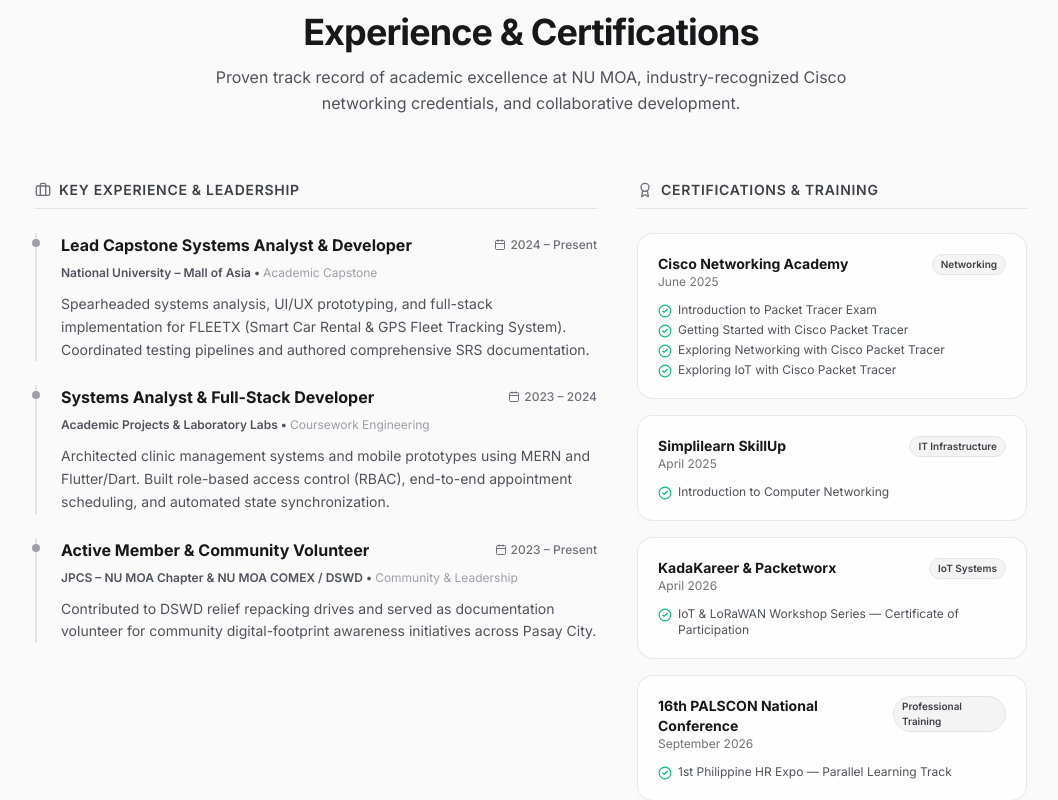
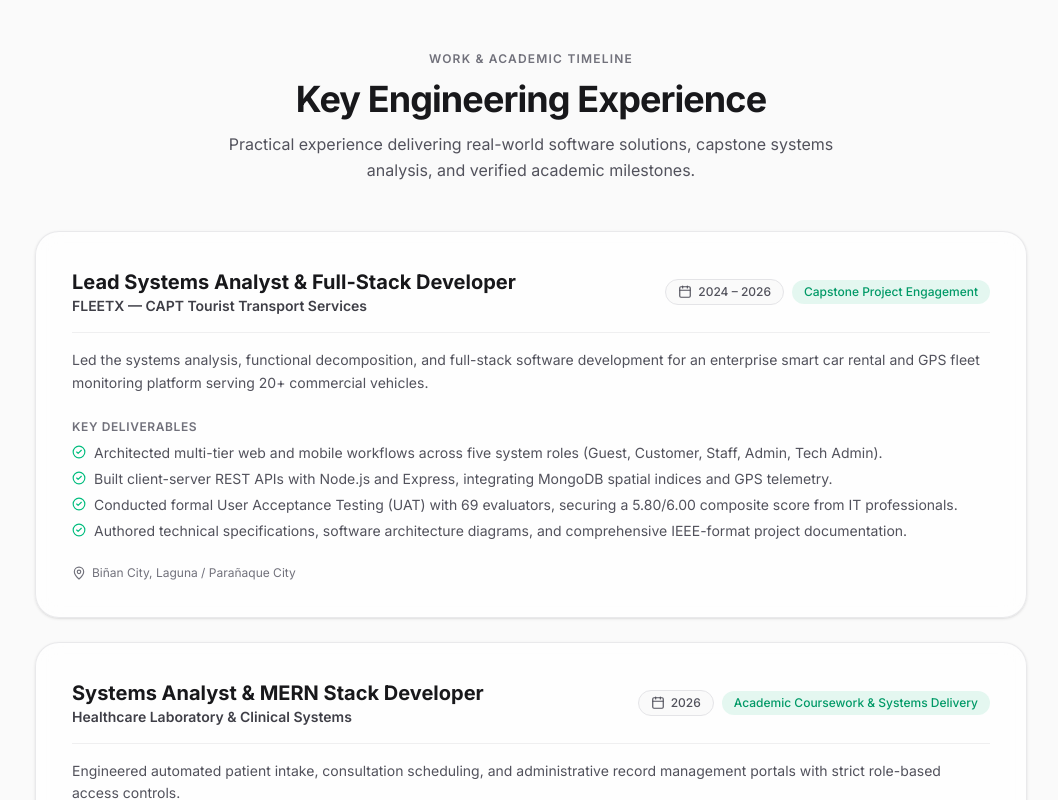
Before and after one commit to MicoBeginner/portfolio-suello, a Next.js app: page / in a window 1280 px wide. Shown: the part 2720-3520 px from the top of the page, without its empty margins (109-1167 px from the left). Built offline with nearby package versions, Linux system fonts and the light colour scheme.

Commit message:
updating the details inside experiences

```diff
--- a/src/components/Experience.tsx
+++ b/src/components/Experience.tsx
@@ -1,188 +1,135 @@
 "use client";
 
-import { motion } from "framer-motion";
-import {
-  Award,
-  Briefcase,
-  GraduationCap,
-  CheckCircle2,
-  Calendar,
-} from "lucide-react";
+import { Briefcase, Calendar, MapPin, CheckCircle2 } from "lucide-react";
 
-export default function Experience() {
-  const experiences = [
+interface ExperienceItem {
+  id: string;
+  role: string;
+  organization: string;
+  period: string;
+  location: string;
+  type: string;
+  description: string;
+  highlights: string[];
+}
+
+const experiences: ExperienceItem[] = [
   {
-      role: "Lead Capstone Systems Analyst & Developer",
-      organization: "National University – Mall of Asia",
-      period: "2024 – Present",
-      type: "Academic Capstone",
+    id: "fleetx-lead",
+    role: "Lead Systems Analyst & Full-Stack Developer",
+    organization: "FLEETX — CAPT Tourist Transport Services",
+    period: "2024 – 2026",
+    location: "Biñan City, Laguna / Parañaque City",
+    type: "Capstone Project Engagement",
     description:
-        "Spearheaded systems analysis, UI/UX prototyping, and full-stack implementation for FLEETX (Smart Car Rental & GPS Fleet Tracking System). Coordinated testing pipelines and authored comprehensive SRS documentation.",
+      "Led the systems analysis, functional decomposition, and full-stack software development for an enterprise smart car rental and GPS fleet monitoring platform serving 20+ commercial vehicles.",
+    highlights: [
+      "Architected multi-tier web and mobile workflows across five system roles (Guest, Customer, Staff, Admin, Tech Admin).",
+      "Built client-server REST APIs with Node.js and Express, integrating MongoDB spatial indices and GPS telemetry.",
+      "Conducted formal User Acceptance Testing (UAT) with 69 evaluators, securing a 5.80/6.00 composite score from IT professionals.",
+      "Authored technical specifications, software architecture diagrams, and comprehensive IEEE-format project documentation.",
+    ],
   },
   {
-      role: "Systems Analyst & Full-Stack Developer",
-      organization: "Academic Projects & Laboratory Labs",
-      period: "2023 – 2024",
-      type: "Coursework Engineering",
+    id: "clinic-systems",
+    role: "Systems Analyst & MERN Stack Developer",
+    organization: "Healthcare Laboratory & Clinical Systems",
+    period: "2026",
+    location: "Parañaque City, Metro Manila",
+    type: "Academic Coursework & Systems Delivery",
     description:
-        "Architected clinic management systems and mobile prototypes using MERN and Flutter/Dart. Built role-based access control (RBAC), end-to-end appointment scheduling, and automated state synchronization.",
+      "Engineered automated patient intake, consultation scheduling, and administrative record management portals with strict role-based access controls.",
+    highlights: [
+      "Designed dynamic appointment booking schedules with schedule conflict validation algorithms.",
+      "Developed secure RESTful endpoints for doctor availability and patient intake processing.",
+      "Executed unit, functional, and regression test suites to guarantee data integrity.",
+    ],
   },
   {
-      role: "Active Member & Community Volunteer",
-      organization: "JPCS – NU MOA Chapter & NU MOA COMEX / DSWD",
+    id: "academic-nu",
+    role: "BS Information Technology Student",
+    organization: "National University – Mall of Asia",
     period: "2023 – Present",
-      type: "Community & Leadership",
+    location: "Pasay City, Metro Manila",
+    type: "Degree Specialization in Web & Mobile Apps",
     description:
-        "Contributed to DSWD relief repacking drives and served as documentation volunteer for community digital-footprint awareness initiatives across Pasay City.",
+      "Consistently achieved Dean's List honors from First Year through Third Year while mastering full-stack engineering, mobile development, and enterprise networking.",
+    highlights: [
+      "Completed hands-on certifications in Cisco Packet Tracer, computer networking, and IoT workshop series.",
+      "Actively contributed to JPCS NU MOA chapter and community-based digital outreach initiatives.",
+    ],
   },
 ];
 
-  const certifications = [
-    {
-      title: "Cisco Networking Academy",
-      issued: "June 2025",
-      badge: "Networking",
-      courses: [
-        "Introduction to Packet Tracer Exam",
-        "Getting Started with Cisco Packet Tracer",
-        "Exploring Networking with Cisco Packet Tracer",
-        "Exploring IoT with Cisco Packet Tracer",
-      ],
-    },
-    {
-      title: "Simplilearn SkillUp",
-      issued: "April 2025",
-      badge: "IT Infrastructure",
-      courses: ["Introduction to Computer Networking"],
-    },
-    {
-      title: "KadaKareer & Packetworx",
-      issued: "April 2026",
-      badge: "IoT Systems",
-      courses: ["IoT & LoRaWAN Workshop Series — Certificate of Participation"],
-    },
-    {
-      title: "16th PALSCON National Conference",
-      issued: "September 2026",
-      badge: "Professional Training",
-      courses: ["1st Philippine HR Expo — Parallel Learning Track"],
-    },
-  ];
-
+export default function Experience() {
   return (
-    <section id="experience" className="w-full py-16 scroll-mt-20">
-      <motion.div
-        initial={{ opacity: 0, y: 30, filter: "blur(8px)" }}
-        whileInView={{ opacity: 1, y: 0, filter: "blur(0px)" }}
-        viewport={{ once: true, margin: "-60px" }}
-        transition={{ duration: 0.6, ease: "easeOut" }}
-        className="space-y-16"
-      >
-        {/* Header */}
+    <section id="experience" className="w-full py-12 scroll-mt-24">
+      <div className="space-y-12">
         <div className="flex flex-col items-center text-center space-y-3">
           <span className="text-xs uppercase tracking-widest font-semibold text-zinc-500 dark:text-zinc-400">
-            Journey &amp; Credentials
+            Work &amp; Academic Timeline
           </span>
           <h2 className="text-3xl sm:text-4xl font-bold tracking-tight text-zinc-900 dark:text-zinc-100">
-            Experience &amp; Certifications
+            Key Engineering Experience
           </h2>
           <p className="max-w-2xl text-sm sm:text-base text-zinc-600 dark:text-zinc-400 leading-relaxed">
-            Proven track record of academic excellence at NU MOA,
-            industry-recognized Cisco networking credentials, and collaborative
-            development.
+            Practical experience delivering real-world software solutions,
+            capstone systems analysis, and verified academic milestones.
           </p>
         </div>
 
-        {/* 2-Column Layout: Experience vs Certifications */}
-        <div className="grid grid-cols-1 lg:grid-cols-12 gap-10 items-start">
-          {/* Left Column: Timeline */}
-          <div className="lg:col-span-7 space-y-6">
-            <div className="flex items-center gap-2 pb-2 border-b border-zinc-200 dark:border-zinc-800">
-              <Briefcase className="w-4 h-4 text-zinc-500" />
-              <h3 className="text-sm font-semibold uppercase tracking-wider text-zinc-700 dark:text-zinc-300">
-                Key Experience &amp; Leadership
+        <div className="space-y-6">
+          {experiences.map((exp) => (
+            <div
+              key={exp.id}
+              className="p-7 sm:p-9 rounded-3xl border border-zinc-200/80 dark:border-zinc-800 bg-white/70 dark:bg-zinc-900/60 backdrop-blur-md shadow-sm space-y-4 hover:border-zinc-400 dark:hover:border-zinc-700 transition"
+            >
+              <div className="flex flex-col sm:flex-row sm:items-center justify-between gap-2 border-b border-zinc-200/60 dark:border-zinc-800/60 pb-4">
+                <div>
+                  <h3 className="text-lg sm:text-xl font-bold text-zinc-900 dark:text-zinc-100">
+                    {exp.role}
                   </h3>
+                  <p className="text-sm font-semibold text-zinc-700 dark:text-zinc-300">
+                    {exp.organization}
+                  </p>
+                </div>
+                <div className="flex flex-wrap items-center gap-2">
+                  <span className="inline-flex items-center gap-1.5 px-3 py-1 rounded-full text-xs font-medium border border-zinc-200 dark:border-zinc-800 bg-zinc-50 dark:bg-zinc-950 text-zinc-600 dark:text-zinc-400">
+                    <Calendar className="w-3.5 h-3.5" />
+                    {exp.period}
+                  </span>
+                  <span className="inline-flex items-center gap-1.5 px-3 py-1 rounded-full text-xs font-medium bg-emerald-500/10 text-emerald-600 dark:text-emerald-400">
+                    {exp.type}
+                  </span>
+                </div>
               </div>
 
-            <div className="space-y-6">
-              {experiences.map((exp, index) => (
-                <div
-                  key={index}
-                  className="relative pl-6 border-l-2 border-zinc-200 dark:border-zinc-800 space-y-2 group"
-                >
-                  <span className="absolute -left-[5px] top-1.5 w-2 h-2 rounded-full bg-zinc-400 dark:bg-zinc-600 group-hover:bg-zinc-900 dark:group-hover:bg-white transition" />
+              <p className="text-xs sm:text-sm text-zinc-600 dark:text-zinc-400 leading-relaxed">
+                {exp.description}
+              </p>
 
-                  <div className="flex flex-wrap items-center justify-between gap-2">
-                    <h4 className="text-base font-bold text-zinc-900 dark:text-zinc-100">
-                      {exp.role}
+              <div className="space-y-2 pt-2">
+                <h4 className="text-xs font-semibold uppercase tracking-wider text-zinc-500 dark:text-zinc-400">
+                  Key Deliverables
                 </h4>
-                    <span className="text-xs font-medium text-zinc-500 dark:text-zinc-400 flex items-center gap-1">
-                      <Calendar className="w-3 h-3" />
-                      {exp.period}
-                    </span>
+                <ul className="space-y-1.5 text-xs sm:text-sm text-zinc-600 dark:text-zinc-400">
+                  {exp.highlights.map((item, idx) => (
+                    <li key={idx} className="flex items-start gap-2">
+                      <CheckCircle2 className="w-3.5 h-3.5 text-emerald-500 shrink-0 mt-0.5" />
+                      <span>{item}</span>
+                    </li>
+                  ))}
+                </ul>
               </div>
 
-                  <p className="text-xs font-semibold text-zinc-600 dark:text-zinc-400">
-                    {exp.organization} •{" "}
-                    <span className="text-zinc-400 dark:text-zinc-500 font-normal">
-                      {exp.type}
-                    </span>
-                  </p>
-
-                  <p className="text-sm text-zinc-600 dark:text-zinc-400 leading-relaxed pt-1">
-                    {exp.description}
-                  </p>
+              <div className="pt-2 flex items-center gap-1.5 text-xs text-zinc-500 dark:text-zinc-400">
+                <MapPin className="w-3.5 h-3.5" />
+                <span>{exp.location}</span>
+              </div>
             </div>
           ))}
         </div>
       </div>
-
-          {/* Right Column: Certifications & Academic Recognition */}
-          <div className="lg:col-span-5 space-y-6">
-            <div className="flex items-center gap-2 pb-2 border-b border-zinc-200 dark:border-zinc-800">
-              <Award className="w-4 h-4 text-zinc-500" />
-              <h3 className="text-sm font-semibold uppercase tracking-wider text-zinc-700 dark:text-zinc-300">
-                Certifications &amp; Training
-              </h3>
-            </div>
-
-            <div className="space-y-4">
-              {certifications.map((cert, index) => (
-                <div
-                  key={index}
-                  className="p-5 rounded-2xl border border-zinc-200/80 dark:border-zinc-800 bg-white/70 dark:bg-zinc-900/60 backdrop-blur-sm space-y-3"
-                >
-                  <div className="flex items-start justify-between gap-2">
-                    <div>
-                      <h4 className="text-sm font-bold text-zinc-900 dark:text-zinc-100">
-                        {cert.title}
-                      </h4>
-                      <p className="text-xs text-zinc-500 dark:text-zinc-400">
-                        {cert.issued}
-                      </p>
-                    </div>
-                    <span className="px-2 py-0.5 rounded-full text-[10px] font-semibold bg-zinc-100 dark:bg-zinc-800 text-zinc-700 dark:text-zinc-300 border border-zinc-200 dark:border-zinc-700">
-                      {cert.badge}
-                    </span>
-                  </div>
-
-                  <ul className="space-y-1">
-                    {cert.courses.map((c, i) => (
-                      <li
-                        key={i}
-                        className="text-xs text-zinc-600 dark:text-zinc-400 flex items-start gap-1.5"
-                      >
-                        <CheckCircle2 className="w-3.5 h-3.5 text-emerald-500 shrink-0 mt-0.5" />
-                        <span>{c}</span>
-                      </li>
-                    ))}
-                  </ul>
-                </div>
-              ))}
-            </div>
-          </div>
-        </div>
-      </motion.div>
     </section>
   );
 }
--- a/src/components/Skills.tsx
+++ b/src/components/Skills.tsx
@@ -19,6 +19,7 @@ const categories: SkillCategory[] = [
     description:
       "Core full-stack and mobile client-server implementation stack.",
     skills: [
+      { name: "Next.js", level: "Advanced" },
       { name: "React.js", level: "Advanced" },
       { name: "React Native (Expo)", level: "Advanced" },
       { name: "Flutter / Dart", level: "Proficient" },
@@ -82,7 +83,6 @@ export default function Skills() {
           </p>
         </div>
 
-        {/* Tab Filters */}
         <div className="flex flex-wrap items-center justify-center gap-2">
           {categories.map((cat) => {
             const Icon = cat.icon;
@@ -104,7 +104,6 @@ export default function Skills() {
           })}
         </div>
 
-        {/* Category Description & Skill Cards */}
         <div className="p-7 sm:p-9 rounded-3xl border border-zinc-200/80 dark:border-zinc-800 bg-white/70 dark:bg-zinc-900/60 backdrop-blur-md space-y-6">
           <div className="flex flex-col sm:flex-row sm:items-center justify-between gap-2 border-b border-zinc-200/60 dark:border-zinc-800/60 pb-4">
             <div>
```
Lines whose indentation alone changed are shown as unchanged.
